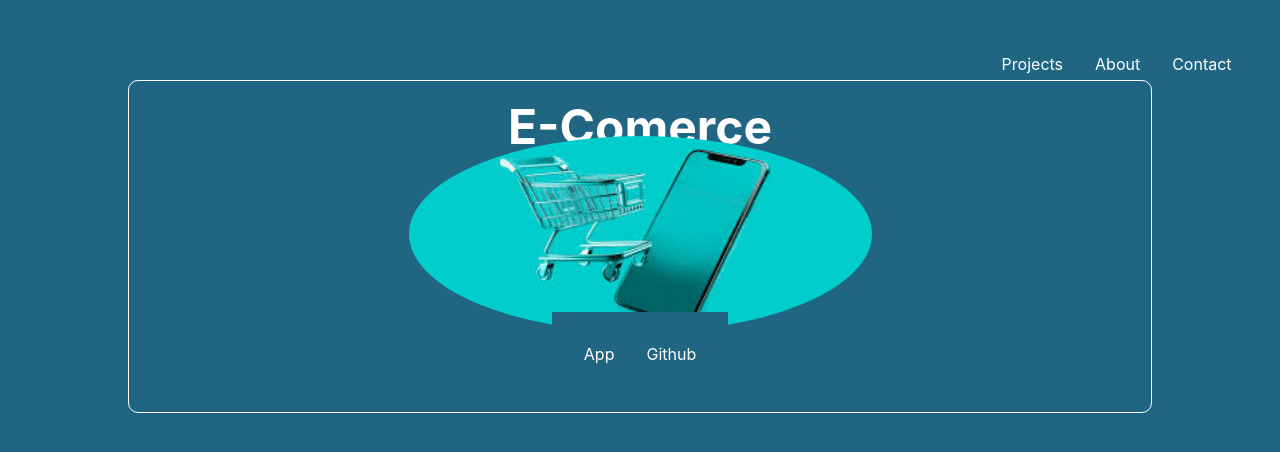
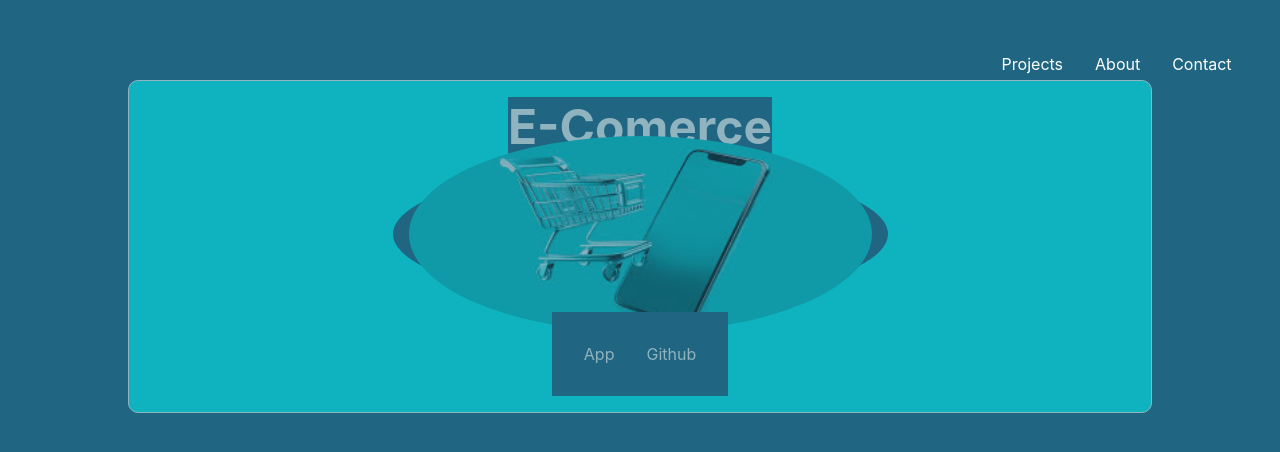
Before and after one commit to barbaroreyes/porta_reyes, a React (Create React App) app: page /projects in a window 1280 px wide. In both pictures the pointer is over the element 640 px from the left and 246 px from the top of the page. Shown: the top 452 px of the page. Built offline with nearby package versions, Linux system fonts and the light colour scheme.

Commit message:
added-hover-product-item

```diff
--- a/src/App.css
+++ b/src/App.css
@@ -91,8 +91,13 @@ main{
   padding:1rem;
   border: 1px solid white;
   width: 80%;
-
+  cursor: pointer;
   border-radius: 10px;
+}
+.projects_contatiner-item:hover{
+ background-color: aqua;
+ opacity: 0.5;
+ transition: all 1s ease;
 }
 .projects_contatiner-title{
  font-size: 3rem;
```
